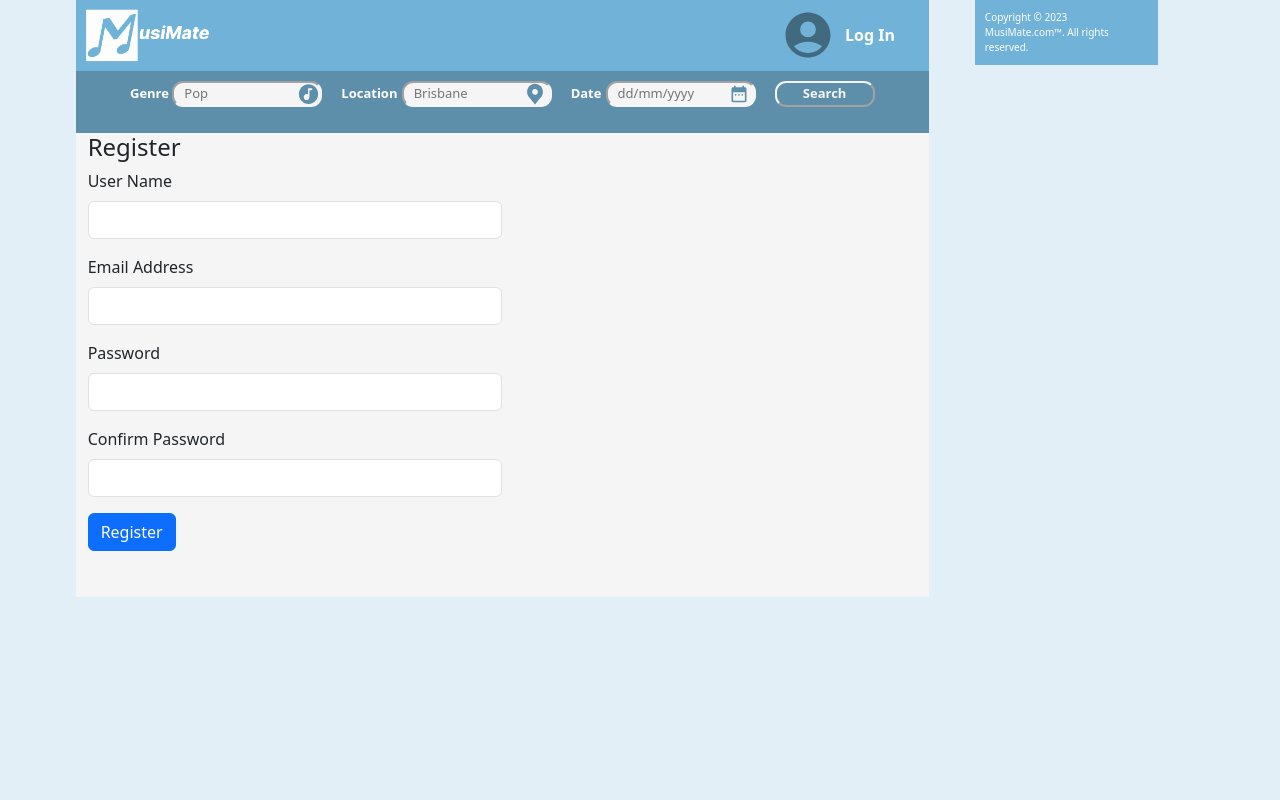
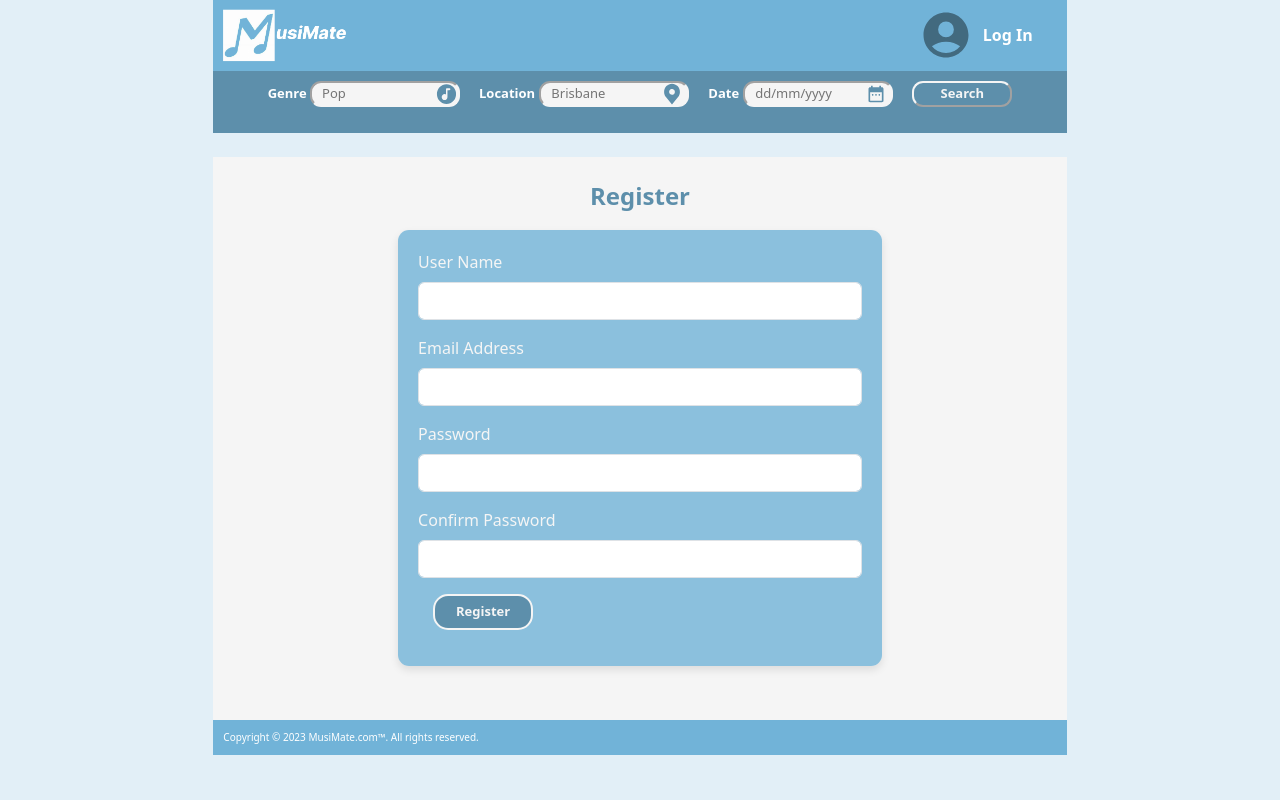
Before and after one commit to Alisha5905/IAB207A3, a Flask app: page /register in a window 1280 px wide. Run offline with Flask 3, Linux system fonts and the light colour scheme; some libraries are stand-ins or nearby versions.

Commit message:
added styling to register/login forms

```diff
--- a/musimate/static/styles/style.css
+++ b/musimate/static/styles/style.css
@@ -431,6 +431,43 @@ p.cardDetails {
     text-decoration: none;
 }
 
+/* -----Form Styles------- */
+
+.form-container {
+    border-radius: 11px;
+    background-color: rgba(113, 179, 216, 0.80);
+    color: rgba(245, 245, 245);
+    box-shadow: 0 4px 8px rgba(0, 0, 0, 0.1);
+    padding: 20px;
+    margin: auto;
+}
+
+.form-container .btn-primary {
+    color: rgba(245, 245, 245);
+    border-radius: 15px;
+    border-color: rgba(245, 245, 245);
+    background-color: rgba(93, 143, 171);
+    font-size: small;
+    font-weight: bold;
+    width: 100px;
+    margin-left: 15px;
+    border-width: 2px;
+}
+
+.form-container .btn-primary:hover {
+    background-color: rgba(113, 171, 205, 0.5);
+    border-color: rgba(245, 245, 245);
+}
+
+.page-header h4 {
+    padding-top: 25px;
+    font-weight: bold;
+    color: rgba(93, 143, 171);
+    margin-bottom: 20px;
+    font-size: 1.5em;
+    text-align: center;
+}
+
 /* ------------ */
 
 @media screen and (max-width: 991px) {
--- a/musimate/templates/user.html
+++ b/musimate/templates/user.html
@@ -4,14 +4,19 @@
 
 {% block content %}
 
-<div class="container">
-<div class="page-header">
-    <h4>{{heading}}</h4>
-</div>
+<div class="container my-4">
+    <div class="page-header">
+        <h4>{{ heading }}</h4>
+    </div>
 
-<!-- Form rendering is simple and easy if using bootstrap -->
-<div class="col-md-6 ml-5">
-  {{render_form(form)}}
+    <!-- Form rendering is simple and easy if using bootstrap -->
+    <div class="col-md-7 mx-auto">
+        <div class="form-container">
+            <div class="card-body">
+                {{ render_form(form, form_type='horizontal', button_map={'submit': 'btn btn-primary'}) }}
+            </div>
+        </div>
+    </div>
 </div>
 
 {% endblock %}
```
